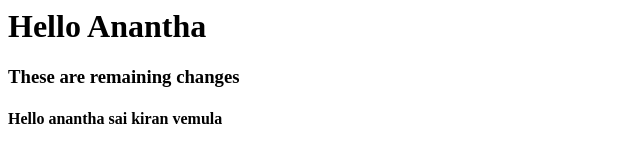
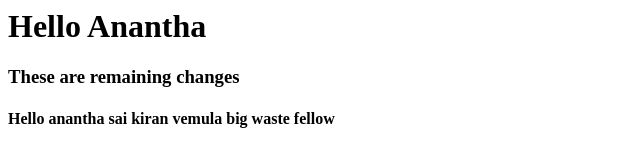
Before and after one commit to Ananthgi1/Jenkins_test, a plain HTML site: page index.html in a window 1280 px wide. Shown: the whole page, without its empty margins (0-640 px from the left). Drawn offline with Linux system fonts and the light colour scheme.

Commit message:
Second index commit

```diff
--- a/index.html
+++ b/index.html
@@ -3,7 +3,7 @@
 		<title> welcome</title>
 		<body><h1> Hello Anantha</h1>
 		<h3>These are remaining changes </h3>
-		<h4> Hello anantha sai kiran vemula </h4>
+		<h4> Hello anantha sai kiran vemula big waste fellow </h4>
 		</body>
 	</head>
 </html>
```
